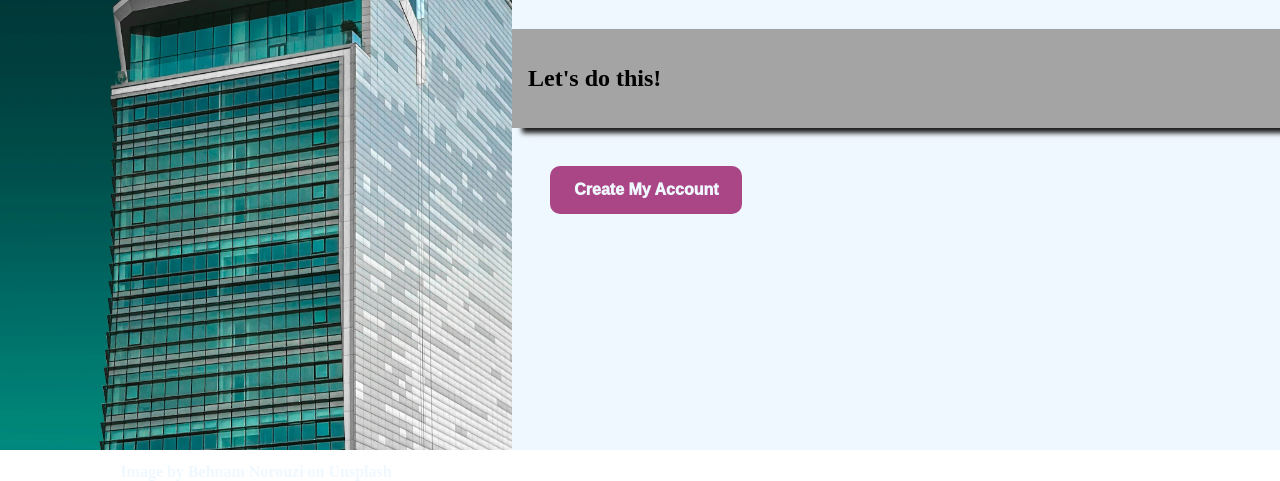
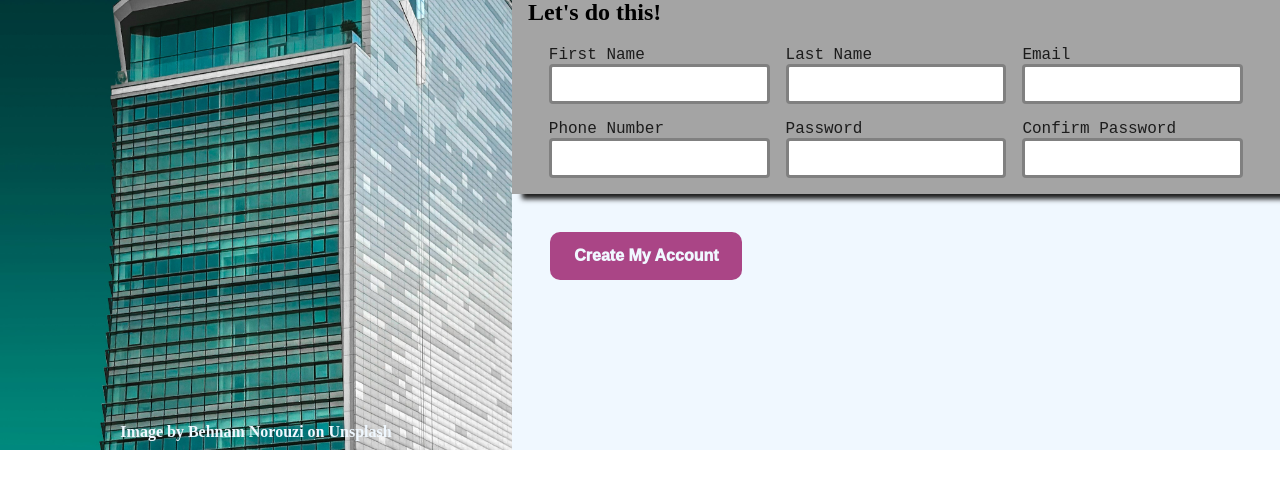
Before and after one commit to ilovepi31415/odin-sign-up, a plain HTML site: page index.html in a window 1280 px wide. Shown: the part 350-831 px from the top of the page. After the commit the page ends 800 px from the top, so only its background shows below. Drawn offline with Linux system fonts and the light colour scheme.

Commit message:
Add form features
Still needs most validation

```diff
--- a/index.html
+++ b/index.html
@@ -19,6 +19,31 @@
         </div>
         <form action="index.html">
             <h2>Let's do this!</h2>
+            <div class="container" id="input-container">
+                <div class="input-item">
+                    <label for="first-name">First Name</label>
+                    <input type="text" name="first-name">
+                </div>
+                <div class="input-item">
+                    <label for="last-name">Last Name</label>
+                    <input type="text" name="last-name"></div>
+                <div class="input-item">
+                    <label for="email">Email</label>
+                    <input type="email" name="email">
+                </div>
+                <div class="input-item">
+                    <label for="number">Phone Number</label>
+                    <input type="number" name="number">
+                </div>
+                <div class="input-item">
+                    <label for="password">Password</label>
+                    <input type="password" name="password">
+                </div>
+                <div class="input-item">
+                    <label for="confirm">Confirm Password</label>
+                    <input type="password" name="confirm">
+                </div>
+            </div>
         </form>
         <button id="create-button">
             Create My Account
--- a/style.css
+++ b/style.css
@@ -26,8 +26,8 @@ body {
 
 #credit {
     position: relative;
-    top: 95%;
-    height: 2%;
+    top: calc(100% - 5rem);
+    height: 1rem;
     text-align: center;
     color: aliceblue;
     font-weight: bold;
@@ -55,6 +55,40 @@ form {
     box-shadow: 10px 5px 5px #1C1C1C ;
 }
 
+#input-container {
+    display: flex;
+    flex-direction: row;
+    flex-wrap: wrap;
+    justify-content: center;
+    gap: 1rem;
+}
+
+.input-item {
+    display: flex;
+    flex-direction: column;
+    min-width: 30%;
+}
+
+label {
+    color: #1C1C1C;
+    font-family: 'Courier New', Courier, monospace;
+}
+
+input {
+    border: 3px solid grey;
+    border-radius: 4px;
+    height: 2rem;
+    font-size: 1rem;
+}
+
+input:focus {
+    border: 3px solid #259388;
+}
+
+input:invalid {
+    border-color: red;
+}
+
 button {
     align-self: flex-start;
     margin-left: 5%;
```
